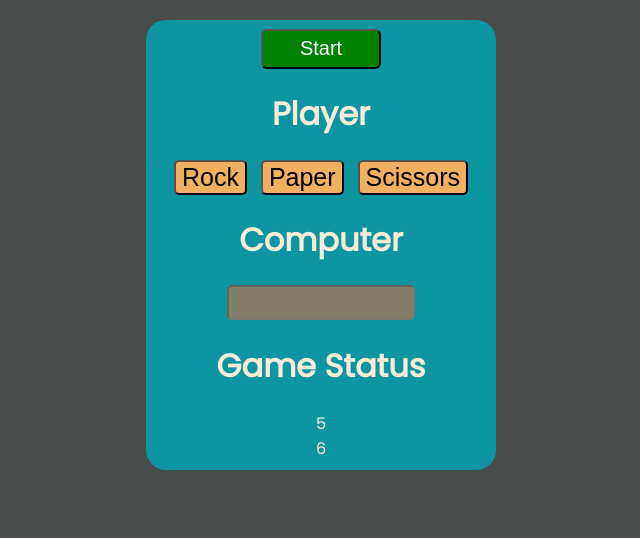
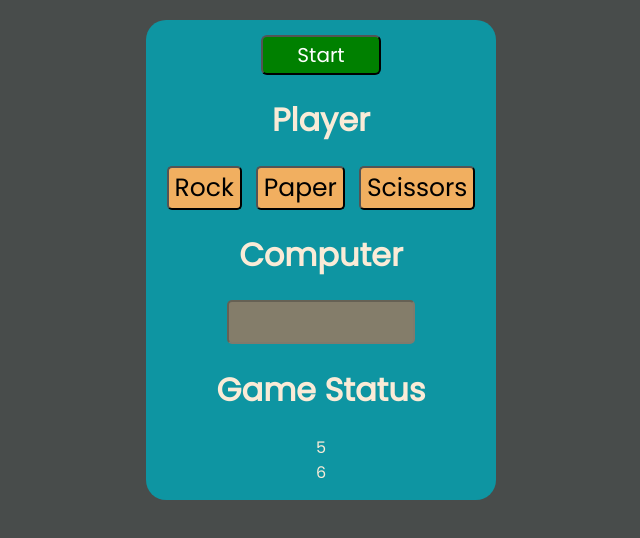
Before and after one commit to kyle-bdvl/RPS-TOP-redesigned, a plain HTML site: page index.html in a window 1280 px wide. Shown: the whole page, without its empty margins (319-959 px from the left). Drawn offline with Linux system fonts and the light colour scheme.

Commit message:
made all the fonts into poppins

```diff
--- a/style.css
+++ b/style.css
@@ -1,3 +1,8 @@
+*{
+  font-family: 'Poppins';
+}
+
+
 body{
   height: 100%;
   margin: 0;
@@ -16,7 +21,7 @@ body{
   border-radius: 20px;
   background-color: rgb(14, 149, 162);
   display:flex;
-  height:450px;
+  height:480px;
   width: 350px;
   flex-wrap: wrap;
   flex-direction: column;
```
